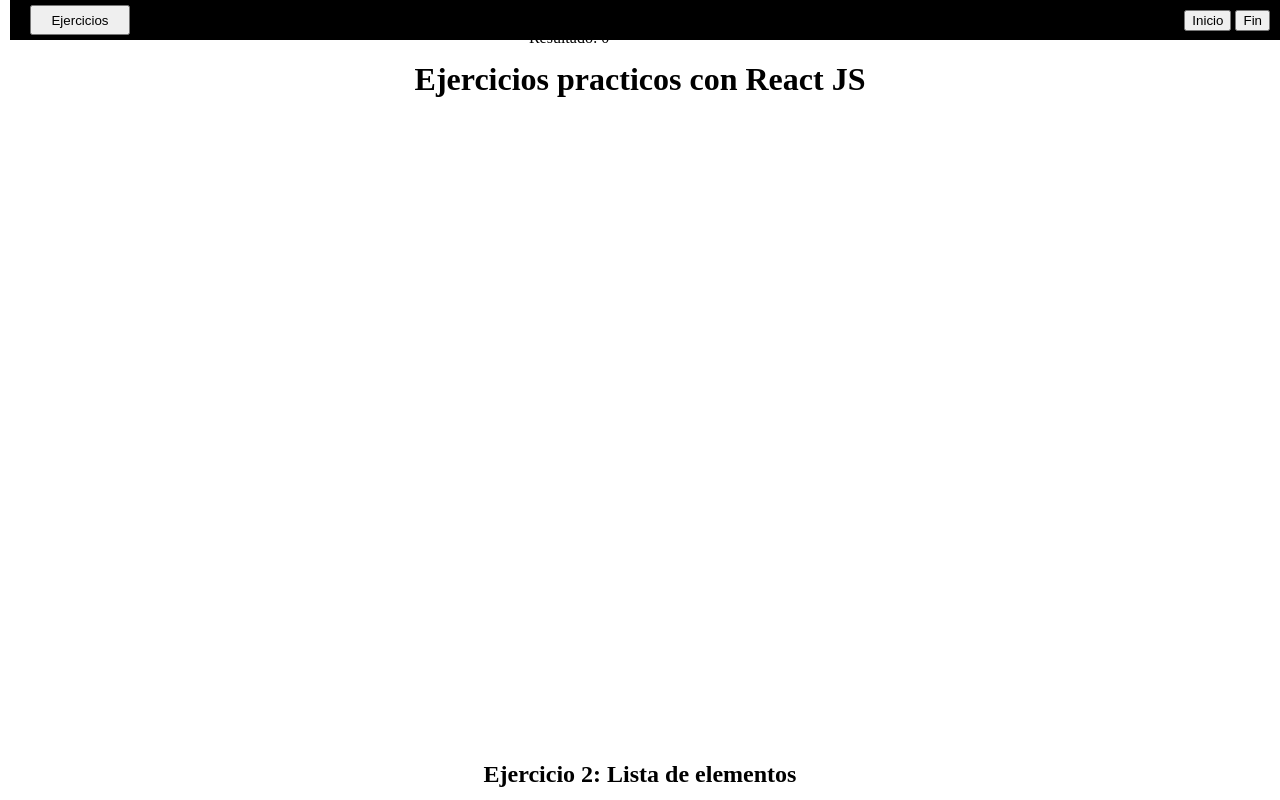
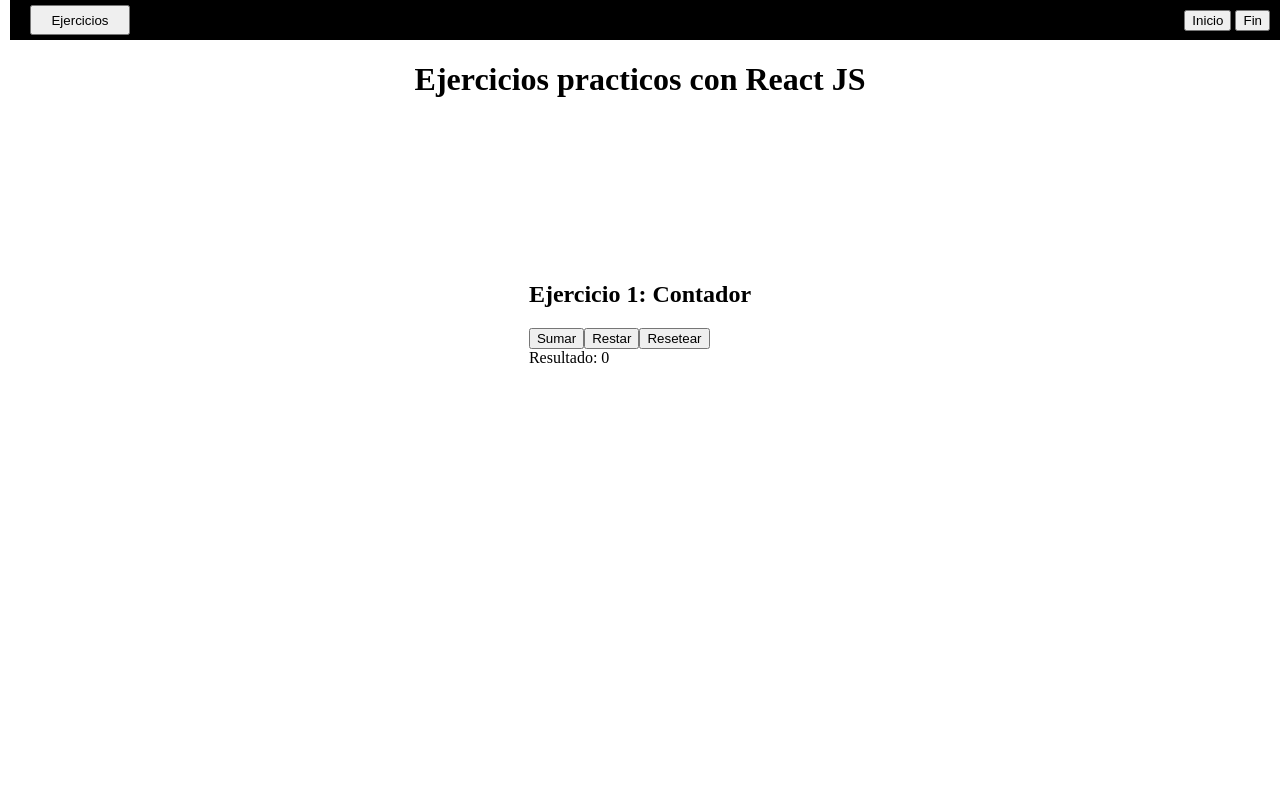
Before and after one commit to matiasmoscone1/practica-ejercicios-logica-programacion-react, a React (Vite) app: page / in a window 1280 px wide. Shown: the top 800 px of the page. Built offline with nearby package versions, Linux system fonts and the light colour scheme; no server answers.

Commit message:
Acomodando ejercicios

```diff
--- a/src/index.css
+++ b/src/index.css
@@ -20,7 +20,7 @@ button{
 
 .componentes-container{
     width: 100%;
-    margin-top: -20vh;
+    margin-top: 20vh;
     display: flex;
     flex-direction: column;
     align-items: center;
```
